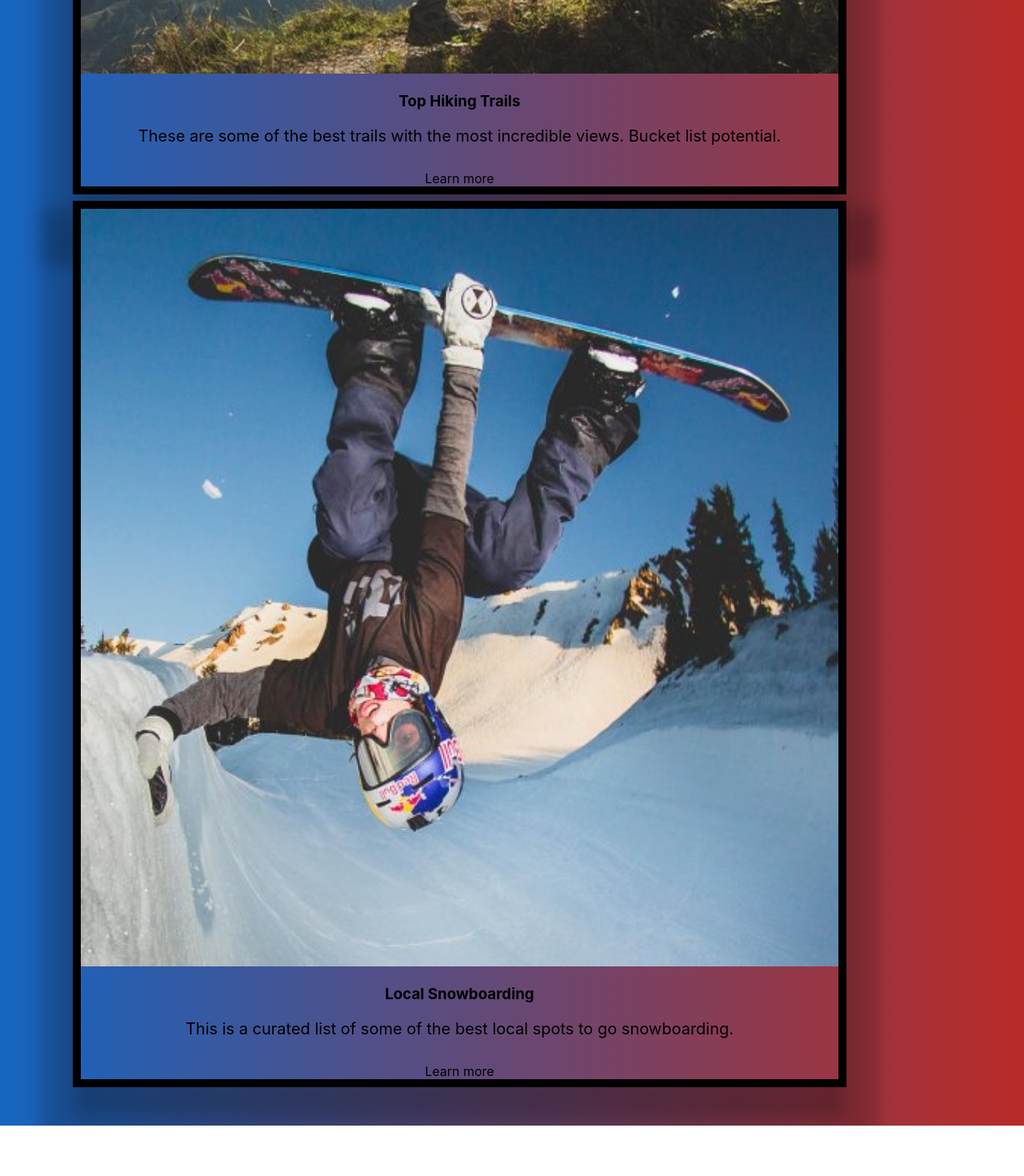
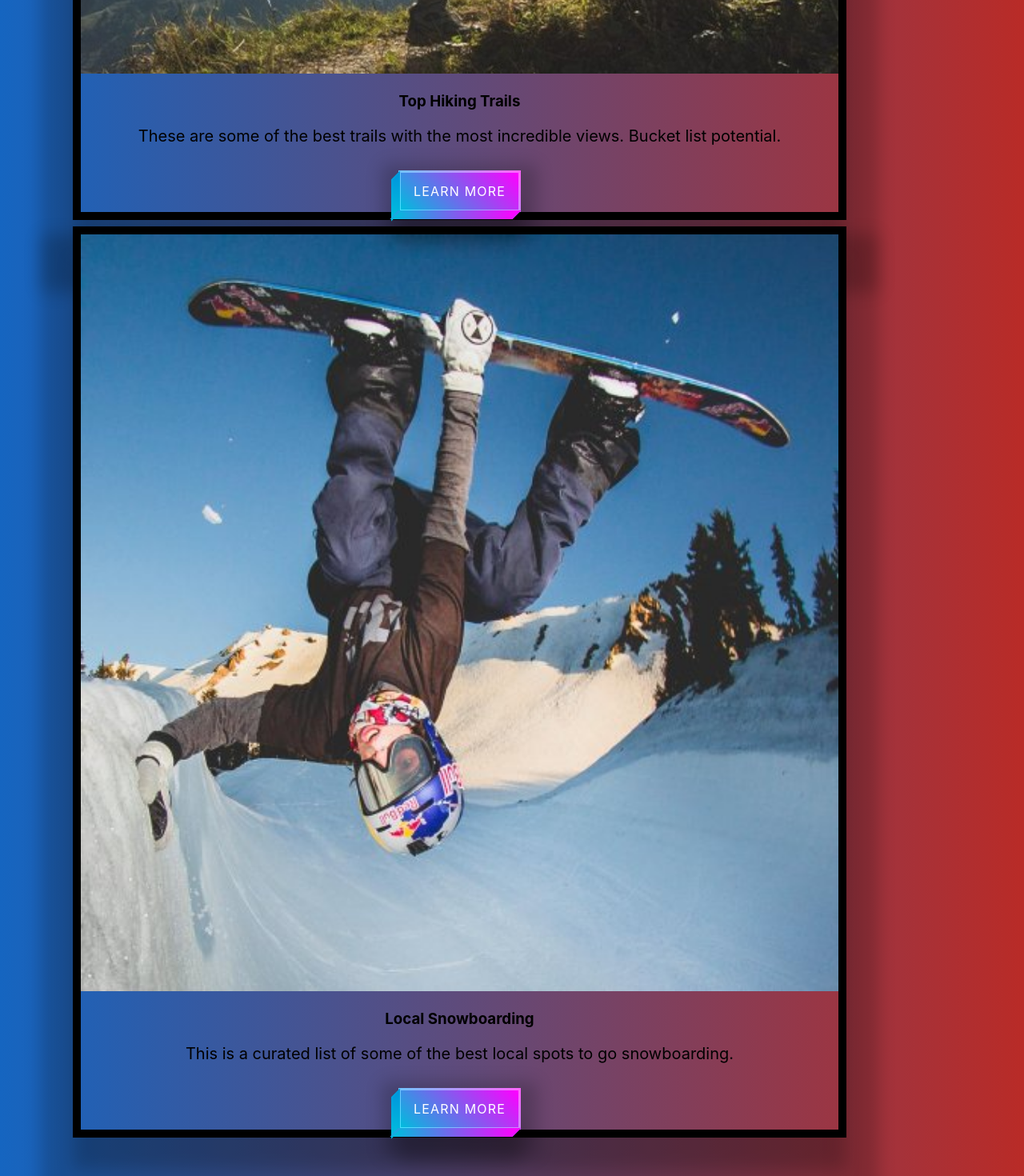
Before and after one commit to milano12345/scratchReactPortfolio, a React (Create React App) app in the folder scratch-portfolio/: page /aboutme in a window 1280 px wide. Shown: the part 1519-2989 px from the top of the page at 80% size. Before the commit the page ends 2926 px from the top, so only its background shows below. Built offline with nearby package versions, Linux system fonts and the light colour scheme; the HTML template or start-up script is replaced by a standard one.

Commit message:
changed buttons on about me

```diff
--- a/scratch-portfolio/src/components/AboutMe.js
+++ b/scratch-portfolio/src/components/AboutMe.js
@@ -63,7 +63,7 @@ const AboutMe = () => {
               </p>
               <a
                 href="https://www.switchbacktravel.com/day-hikes-near-denver"
-                className="special"
+                className="btn cta"
               >
                 Learn more
               </a>
@@ -86,7 +86,7 @@ const AboutMe = () => {
               </p>
               <a
                 href="https://www.uncovercolorado.com/ski-resorts-near-denver-co/"
-                className="special"
+                className="btn cta"
               >
                 Learn more
               </a>
```
